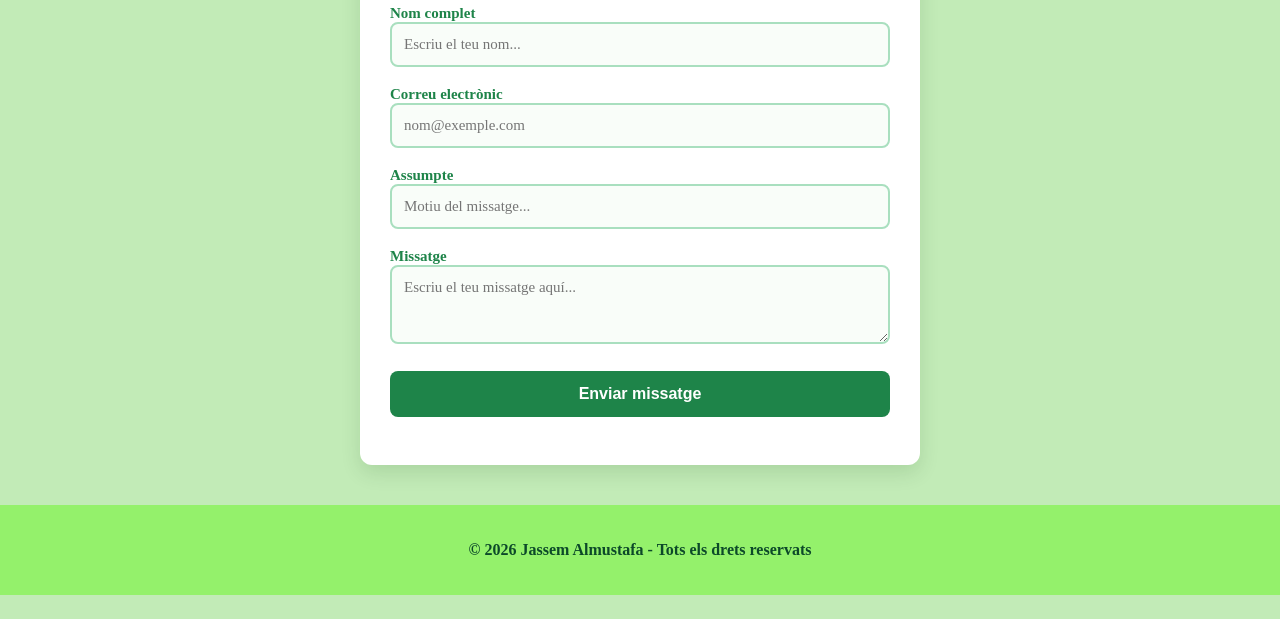
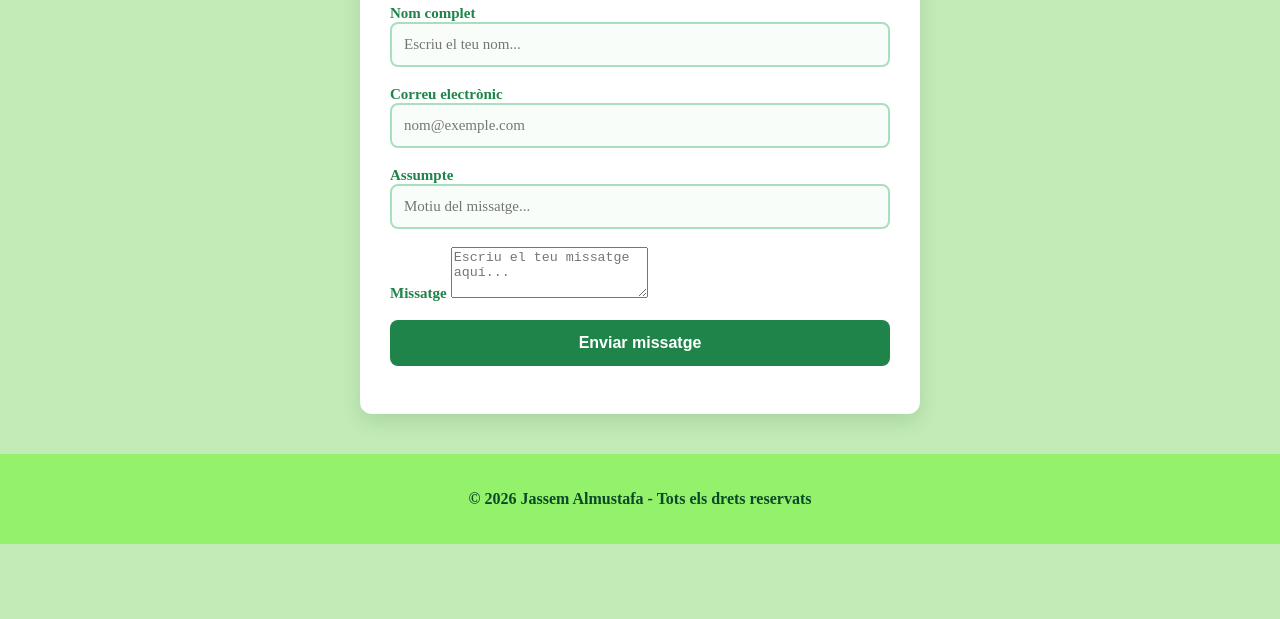
Before and after one commit to jassemalmustafa2-boop/El-meu-portafoli, a plain HTML site: page pages/contacta.html in a window 1280 px wide. Shown: the part 181-800 px from the top of the page. Drawn offline with Linux system fonts and the light colour scheme.

Commit message:
Add files via upload

```diff
--- a/css/style.css
+++ b/css/style.css
@@ -164,7 +164,7 @@ label {
     font-size: 15px;
 }
 
-input, textarea {
+input {
     width: 100%;
     padding: 12px;
     border: 2px solid #a9dfbf;
@@ -173,17 +173,10 @@ input, textarea {
     font-size: 15px;
     font-family: inherit;
     box-sizing: border-box;
-    transition: border-color 0.3s, box-shadow 0.3s;
 }
 
-input:focus, textarea:focus {
-    outline: none;
-    border-color: #27ae60;
-    background-color: #ffffff;
-    box-shadow: 0 0 8px rgba(39, 174, 96, 0.25);
-}
 
-button[type="submit"] {
+button {
     width: 100%;
     background-color: #1e8449;
     color: #ffffff;
@@ -193,14 +186,4 @@ button[type="submit"] {
     font-size: 16px;
     font-weight: bold;
     cursor: pointer;
-    transition: background-color 0.3s, transform 0.1s;
-    margin-top: 5px;
 }
-
-button[type="submit"]:hover {
-    background-color: #145a32;
-}
-
-button[type="submit"]:active {
-    transform: scale(0.99);
-}
```
